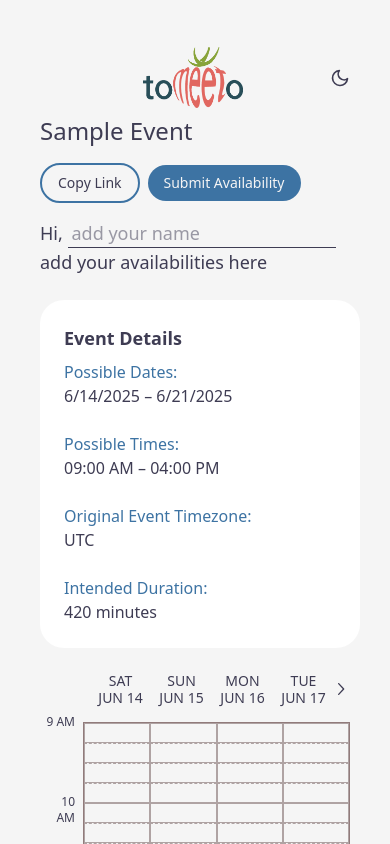
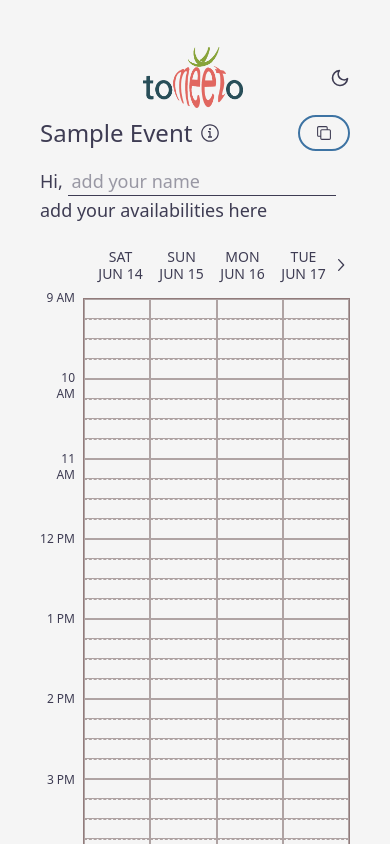
Before and after one commit to plan-cake/frontend, a Next.js app: page /schedule/availability in a window 390 px wide. Shown: the top 844 px of the page. Built offline with nearby package versions, Linux system fonts and the light colour scheme; a web font is replaced by a local one.

Commit message:
Condense add-availability for mobile

```diff
--- a/app/schedule/availability/page.tsx
+++ b/app/schedule/availability/page.tsx
@@ -2,9 +2,14 @@
 
 import { useState } from "react";
 import ScheduleGrid from "@/app/ui/components/schedule/schedule-grid";
+import { EventRange } from "@/app/_types/schedule-types";
+import EventInfoDrawer from "@/app/ui/components/event-info-drawer";
+import { EventInfo } from "@/app/ui/components/event-info-drawer";
+import { CopyIcon } from "@radix-ui/react-icons";
 
 export default function Page() {
   const [userName, setUserName] = useState("John Doe");
+
   const eventName = "Sample Event";
   const today = new Date();
   const startOfDay = new Date(
@@ -24,8 +29,8 @@ export default function Page() {
     0,
   );
 
-  const eventRange = {
-    type: "specific" as const,
+  const eventRange: EventRange = {
+    type: "specific",
     duration: 60 * 7,
     timezone: Intl.DateTimeFormat().resolvedOptions().timeZone,
     dateRange: {
@@ -40,22 +45,32 @@ export default function Page() {
 
   return (
     <div className="flex flex-col space-y-4">
-      <div className="flex flex-col justify-between space-y-4 md:flex-row">
-        <h1 className="text-2xl dark:border-gray-400">{eventName}</h1>
-        <div className="flex items-center gap-2">
+      {/* Header and Button Row */}
+      <div className="flex justify-between md:flex-row">
+        <div className="flex items-center space-x-2">
+          <h1 className="text-2xl dark:border-gray-400">{eventName}</h1>
+          <EventInfoDrawer eventRange={eventRange} />
+        </div>
+
+        <button className="rounded-full border-2 border-blue px-4 py-2 text-sm hover:bg-blue-100 md:hidden dark:border-red dark:hover:bg-red/25">
+          <CopyIcon width={16} height={16} />
+        </button>
+
+        <div className="hidden items-center gap-2 md:flex">
           <button className="rounded-full border-2 border-blue px-4 py-2 text-sm hover:bg-blue-100 dark:border-red dark:hover:bg-red/25">
             Copy Link
           </button>
-          <button className="rounded-full bg-blue px-4 py-2 text-sm text-white dark:bg-red">
+          <button className="rounded-full border-2 border-blue bg-blue px-4 py-2 text-sm text-white transition-shadow hover:shadow-[0px_0px_32px_0_rgba(61,115,163,.70)] dark:border-red dark:bg-red dark:hover:shadow-[0px_0px_32px_0_rgba(255,92,92,.70)]">
             Submit Availability
           </button>
         </div>
       </div>
 
+      {/* Main Content */}
       <div className="flex flex-col gap-4 md:flex-row">
-        {/* Left Panel - Fixed Event Info */}
-        <div className="w-80 shrink-0 overflow-y-auto">
-          <div className="mb-6">
+        {/* Left Panel */}
+        <div className="w-full shrink-0 overflow-y-auto md:w-80">
+          <div className="md:mb-6">
             <span className="text-lg">
               Hi,{" "}
               <input
@@ -71,51 +86,18 @@ export default function Page() {
             </span>
           </div>
 
-          <div className="space-y-6 rounded-3xl bg-[#FFFFFF] p-6 dark:bg-[#343249]">
-            <h2 className="mb-2 text-lg font-semibold">Event Details</h2>
-            <div>
-              <span className="font-medium text-blue dark:text-red">
-                Possible Dates:
-              </span>
-              <div className="">
-                {eventRange.dateRange.from.toLocaleDateString()} –{" "}
-                {eventRange.dateRange.to.toLocaleDateString()}
-              </div>
-            </div>
-            <div>
-              <span className="font-medium text-blue dark:text-red">
-                Possible Times:
-              </span>
-              <div className="">
-                {eventRange.timeRange.from.toLocaleTimeString([], {
-                  hour: "2-digit",
-                  minute: "2-digit",
-                })}{" "}
-                –{" "}
-                {eventRange.timeRange.to.toLocaleTimeString([], {
-                  hour: "2-digit",
-                  minute: "2-digit",
-                })}
-              </div>
-            </div>
-            <div>
-              <span className="font-medium text-blue dark:text-red">
-                Original Event Timezone:
-              </span>
-              <div className="">{eventRange.timezone}</div>
-            </div>
-
-            <div>
-              <span className="font-medium text-blue dark:text-red">
-                Intended Duration:
-              </span>
-              <div className="">{eventRange.duration} minutes</div>
-            </div>
+          {/* Desktop-only Event Info */}
+          <div className="hidden rounded-3xl bg-[#FFFFFF] p-6 md:block dark:bg-[#343249]">
+            <EventInfo eventRange={eventRange} />
           </div>
         </div>
 
-        {/* Right Panel - Scrollable Schedule */}
+        {/* Right Panel */}
         <ScheduleGrid eventRange={eventRange} timezone={eventRange.timezone} />
+
+        <button className="rounded-full border-2 border-blue bg-blue px-4 py-2 text-sm text-white transition-shadow hover:shadow-[0px_0px_32px_0_rgba(61,115,163,.70)] md:hidden dark:border-red dark:bg-red dark:hover:shadow-[0px_0px_32px_0_rgba(255,92,92,.70)]">
+          Submit Availability
+        </button>
       </div>
     </div>
   );
--- /dev/null
+++ b/app/ui/components/event-info-drawer.tsx
@@ -0,0 +1,86 @@
+"use client";
+
+import * as Dialog from "@radix-ui/react-dialog";
+import { EventRange } from "@/app/_types/schedule-types";
+
+import { InfoCircledIcon } from "@radix-ui/react-icons";
+
+export default function EventInfoDrawer({
+  eventRange,
+}: {
+  eventRange: EventRange;
+}) {
+  return (
+    <Dialog.Root>
+      <Dialog.Trigger asChild>
+        <button className="rounded-full hover:bg-gray-100 md:hidden dark:border-gray-400 dark:hover:bg-gray-700">
+          <InfoCircledIcon width={20} height={20} />
+        </button>
+      </Dialog.Trigger>
+
+      <Dialog.Portal>
+        <Dialog.Overlay className="fixed inset-0 z-40 bg-black/50" />
+        <Dialog.Content
+          className="fixed right-0 bottom-0 left-0 z-50 flex h-[500px] w-full animate-slideUp flex-col rounded-t-3xl bg-white p-8 data-[state=closed]:animate-slideDown dark:bg-[#343249]"
+          aria-label="Event Info"
+        >
+          <EventInfo eventRange={eventRange} />
+        </Dialog.Content>
+      </Dialog.Portal>
+    </Dialog.Root>
+  );
+}
+
+export function EventInfo({ eventRange }: { eventRange: EventRange }) {
+  return (
+    <section>
+      <h2 className="mb-2 text-lg font-semibold">Event Details</h2>
+      <div>
+        <span className="font-medium text-blue dark:text-red">
+          Possible Dates:
+        </span>
+        {eventRange.type === "specific" ? (
+          <span>
+            {eventRange.dateRange.from?.toLocaleDateString()} –{" "}
+            {eventRange.dateRange.to?.toLocaleDateString()}
+          </span>
+        ) : (
+          <span>
+            {Object.entries(eventRange.weekdays)
+              .filter(([_, isSelected]) => isSelected)
+              .map(([day]) => day)
+              .join(", ")}
+          </span>
+        )}
+      </div>
+      <div>
+        <span className="font-medium text-blue dark:text-red">
+          Possible Times:
+        </span>
+        <div>
+          {eventRange.timeRange.from?.toLocaleTimeString([], {
+            hour: "2-digit",
+            minute: "2-digit",
+          })}{" "}
+          –{" "}
+          {eventRange.timeRange.to?.toLocaleTimeString([], {
+            hour: "2-digit",
+            minute: "2-digit",
+          })}
+        </div>
+      </div>
+      <div>
+        <span className="font-medium text-blue dark:text-red">
+          Original Event Timezone:
+        </span>
+        <div>{eventRange.timezone}</div>
+      </div>
+      <div>
+        <span className="font-medium text-blue dark:text-red">
+          Intended Duration:
+        </span>
+        <div>{eventRange.duration} minutes</div>
+      </div>
+    </section>
+  );
+}
```
